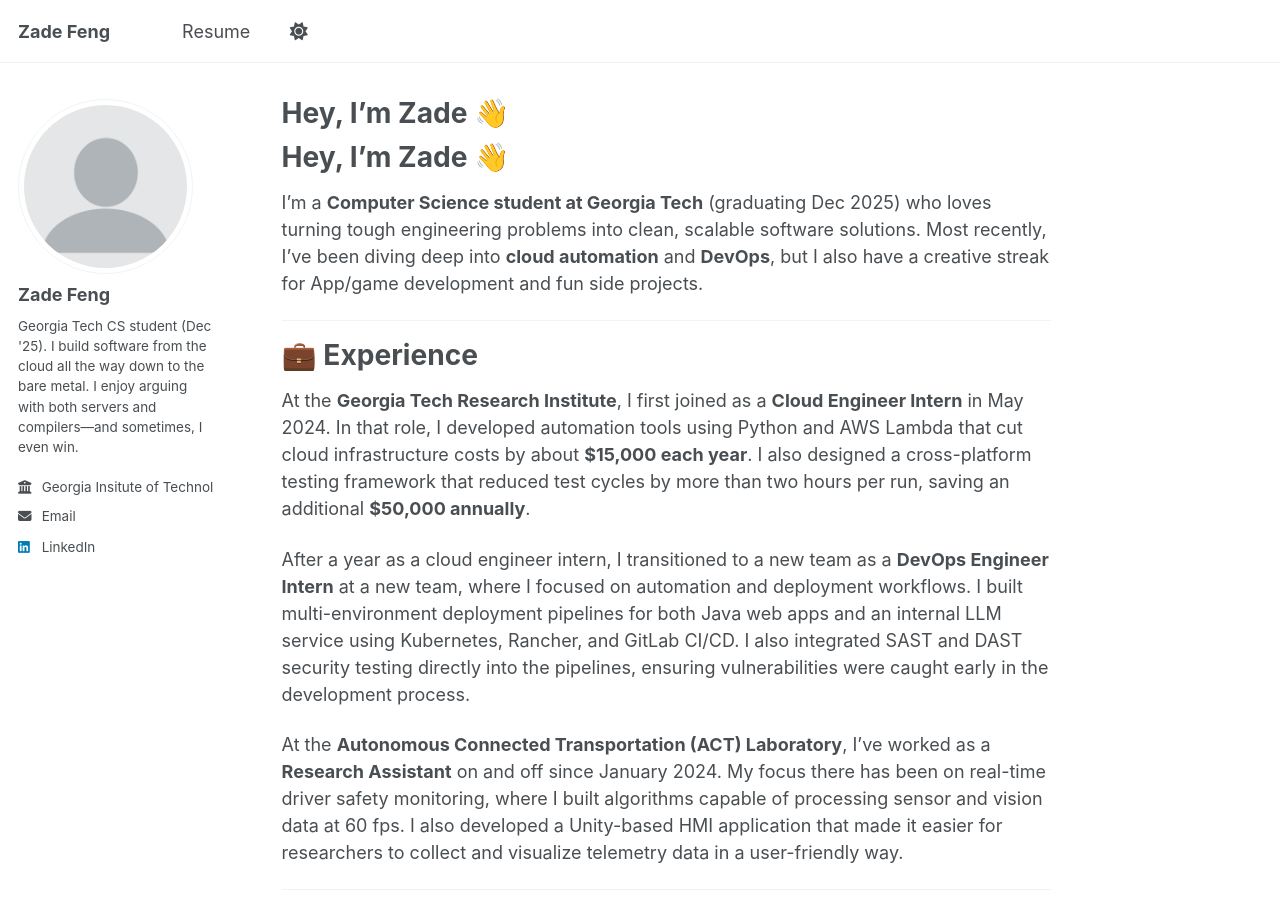
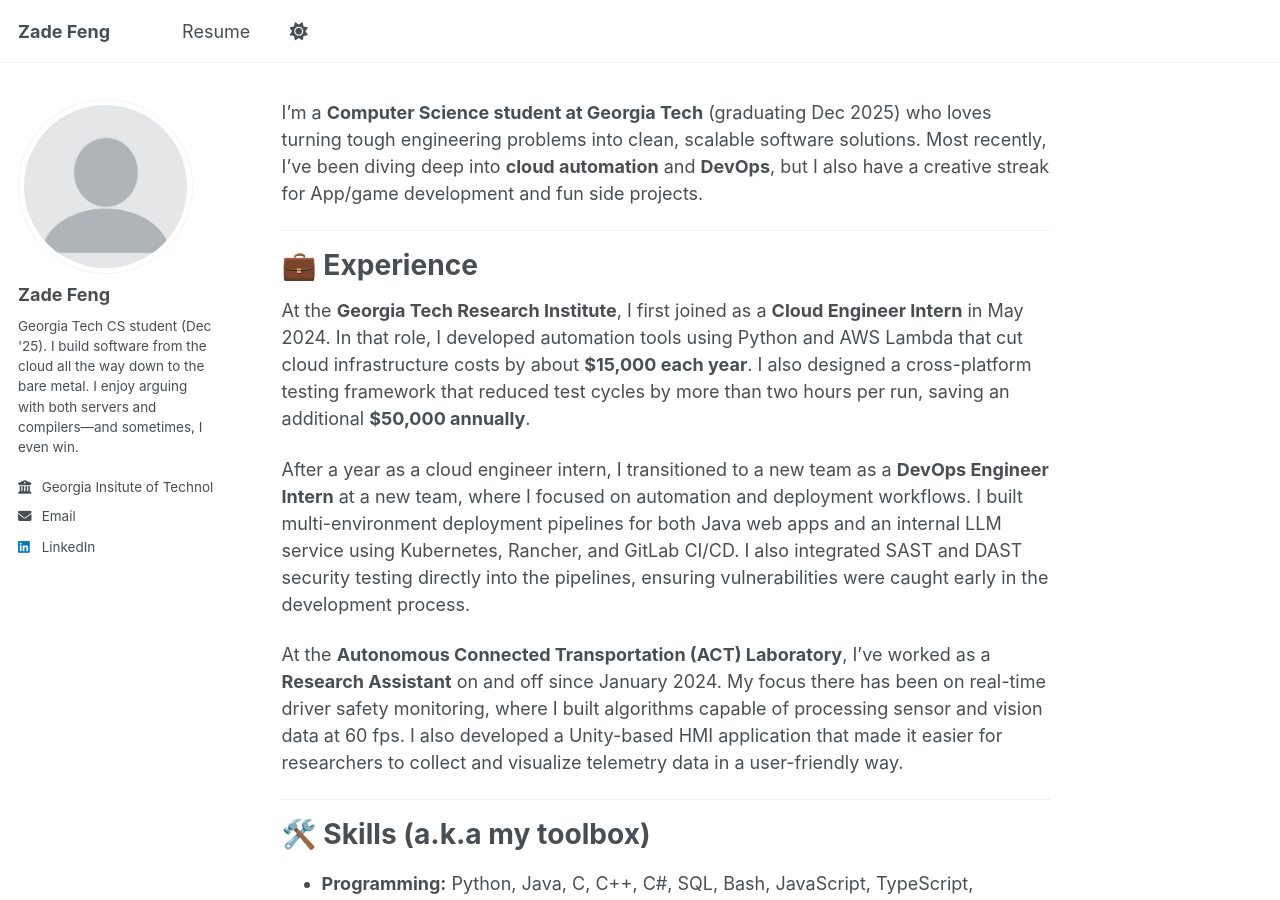
Before and after one commit to ZadeFeng/ZadeFeng.github.io, a Jekyll site: the page built from _pages/about.md, in a window 1280 px wide and 900 px high. Built offline with Jekyll 4.4.1, drawn with Linux system fonts in a browser that asks for light colours; a script that is not in the unit is left out; our own code applies the rules of GitHub Pages for plain Markdown files.

Commit message:
fix formatting

```diff
--- a/_pages/about.md
+++ b/_pages/about.md
@@ -5,8 +5,6 @@ redirect_from:
   - /about/
   - /about.html
 ---
-
-# Hey, I’m Zade 👋
 
 I’m a **Computer Science student at Georgia Tech** (graduating Dec 2025) who loves turning tough engineering problems into clean, scalable software solutions. Most recently, I’ve been diving deep into **cloud automation** and **DevOps**, but I also have a creative streak for App/game development and fun side projects.
 
```
